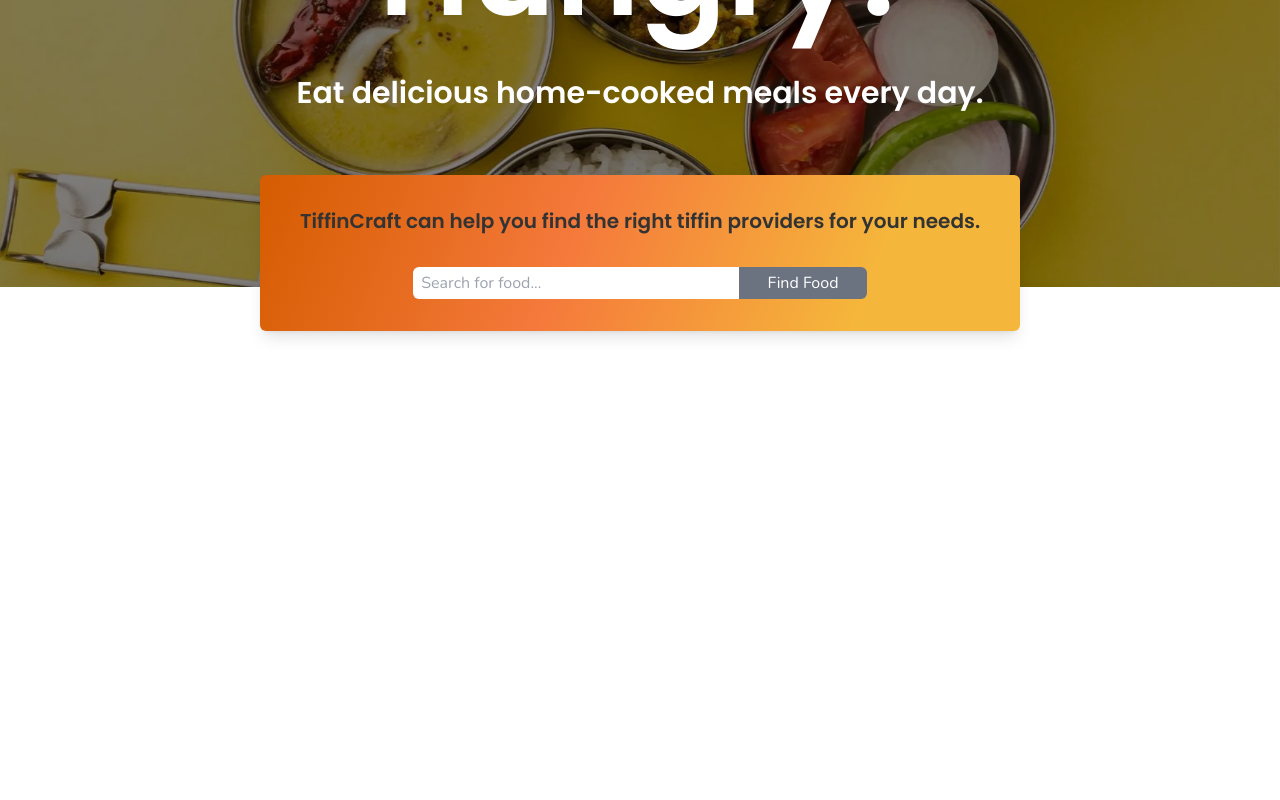
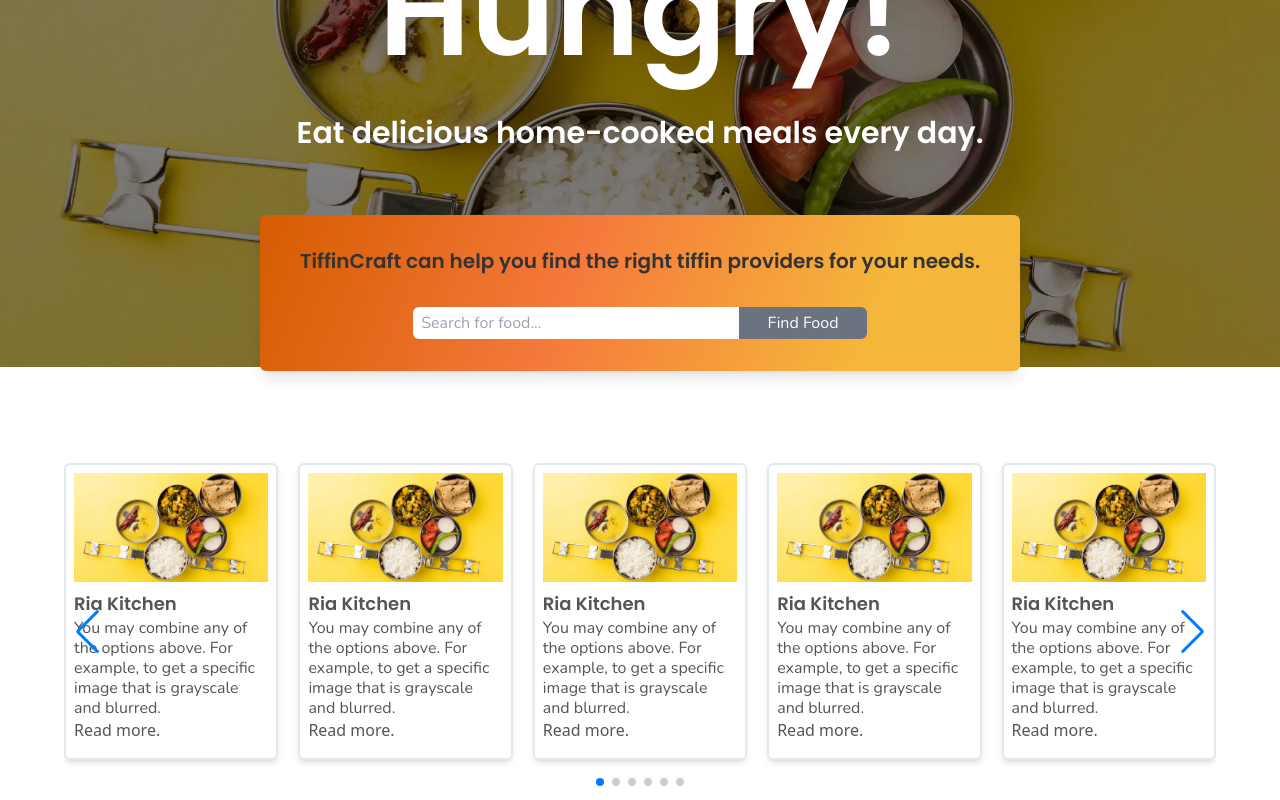
Before and after one commit to RakibDevHub/TiffinCraft, a React (Create React App) app in the folder client/: page / in a window 1280 px wide. Shown: the part 333-1133 px from the top of the page. Before the commit the page ends 800 px from the top, so only its background shows below. Built offline with nearby package versions, Linux system fonts and the light colour scheme.

Commit message:
install swiper and set demo slider

```diff
--- a/client/package.json
+++ b/client/package.json
@@ -11,6 +11,7 @@
     "react-icons": "^5.3.0",
     "react-router-dom": "^6.28.0",
     "react-scripts": "5.0.1",
+    "swiper": "^11.1.14",
     "tailwindcss": "^3.4.15",
     "web-vitals": "^2.1.0"
   },
--- a/client/src/components/Header.jsx
+++ b/client/src/components/Header.jsx
@@ -1,7 +1,6 @@
 import React from "react";
 import { NavLink } from "react-router-dom";
 
-// import { FaHome, FaUsers } from "react-icons/fa";
 import {
   MdHome,
   MdMenuBook,
--- /dev/null
+++ b/client/src/components/Slider.jsx
@@ -0,0 +1,121 @@
+import React from "react";
+
+import { Swiper, SwiperSlide } from "swiper/react";
+import { Navigation, Pagination } from "swiper/modules";
+import "swiper/swiper-bundle.css";
+
+import imge from "../images/hero.jpeg";
+import { Link } from "react-router-dom";
+
+export const Slider = () => {
+  return (
+    <div className="mt-24 px-16">
+      <Swiper
+        slidesPerView={1}
+        spaceBetween={20}
+        pagination={{
+          clickable: true,
+        }}
+        navigation={true}
+        rewind={true}
+        modules={[Pagination, Navigation]}
+        className="pb-10"
+        breakpoints={{
+          640: {
+            slidesPerView: 1,
+          },
+          786: {
+            slidesPerView: 2,
+          },
+          1024: {
+            slidesPerView: 4,
+          },
+          1280: {
+            slidesPerView: 5,
+          },
+        }}
+      >
+        {sliderData.map((data, index) => (
+          <SwiperSlide
+            className=" border-2 border-[#e2e8f0] p-2 shadow-md rounded-md"
+            key={index}
+          >
+            {/* <div className=""> */}
+            <img src={data.img} alt={data.name} className="" />
+            {/* </div> */}
+            <div className="py-2">
+              <h4 className="font-heading font-bold text-lg">{data.name}</h4>
+              <p className="font-body leading-tight">{data.content}</p>
+              <Link to="/" className="">
+                Read more.
+              </Link>
+            </div>
+          </SwiperSlide>
+        ))}
+      </Swiper>
+    </div>
+  );
+};
+
+const sliderData = [
+  {
+    name: `Ria Kitchen`,
+    img: imge,
+    content: `You may combine any of the options above.
+              For example, to get a specific image that is grayscale and blurred.`,
+  },
+  {
+    name: `Ria Kitchen`,
+    img: imge,
+    content: `You may combine any of the options above.
+              For example, to get a specific image that is grayscale and blurred.`,
+  },
+  {
+    name: `Ria Kitchen`,
+    img: imge,
+    content: `You may combine any of the options above.
+              For example, to get a specific image that is grayscale and blurred.`,
+  },
+  {
+    name: `Ria Kitchen`,
+    img: imge,
+    content: `You may combine any of the options above.
+              For example, to get a specific image that is grayscale and blurred.`,
+  },
+  {
+    name: `Ria Kitchen`,
+    img: imge,
+    content: `You may combine any of the options above.
+              For example, to get a specific image that is grayscale and blurred.`,
+  },
+  {
+    name: `Ria Kitchen`,
+    img: imge,
+    content: `You may combine any of the options above.
+              For example, to get a specific image that is grayscale and blurred.`,
+  },
+  {
+    name: `Ria Kitchen`,
+    img: imge,
+    content: `You may combine any of the options above.
+              For example, to get a specific image that is grayscale and blurred.`,
+  },
+  {
+    name: `Ria Kitchen`,
+    img: imge,
+    content: `You may combine any of the options above.
+              For example, to get a specific image that is grayscale and blurred.`,
+  },
+  {
+    name: `Ria Kitchen`,
+    img: imge,
+    content: `You may combine any of the options above.
+              For example, to get a specific image that is grayscale and blurred.`,
+  },
+  {
+    name: `Ria Kitchen`,
+    img: imge,
+    content: `You may combine any of the options above.
+              For example, to get a specific image that is grayscale and blurred.`,
+  },
+];
--- a/client/src/index.css
+++ b/client/src/index.css
@@ -5,7 +5,7 @@
 body {
   margin: 0;
   padding: 0;
-  overflow: hidden;
+  /* overflow: hidden; */
   color: #555;
   scroll-behavior: smooth;
 }
--- a/client/src/pages/Home.jsx
+++ b/client/src/pages/Home.jsx
@@ -1,10 +1,11 @@
 import React from "react";
 import { NavLink } from "react-router-dom";
+import { Slider } from "../components/Slider";
 
 export const Home = () => {
   return (
     <>
-      <section className="relative font-body h-[70vh] bg-hero-img bg-cover bg-center bg-no-repeat bg-fixed">
+      <section className="relative font-body h-[80vh] bg-hero-img bg-cover bg-center bg-no-repeat bg-fixed">
         {/* Dark overlay */}
         <div className="absolute inset-0 bg-black opacity-50"></div>
 
@@ -69,7 +70,7 @@
           </div>
         </div>
       </section>
-      <section></section>
+      <Slider />
     </>
   );
 };
```
Also changed, not shown: 1 other file (tests, documents, lock files or other folders).
